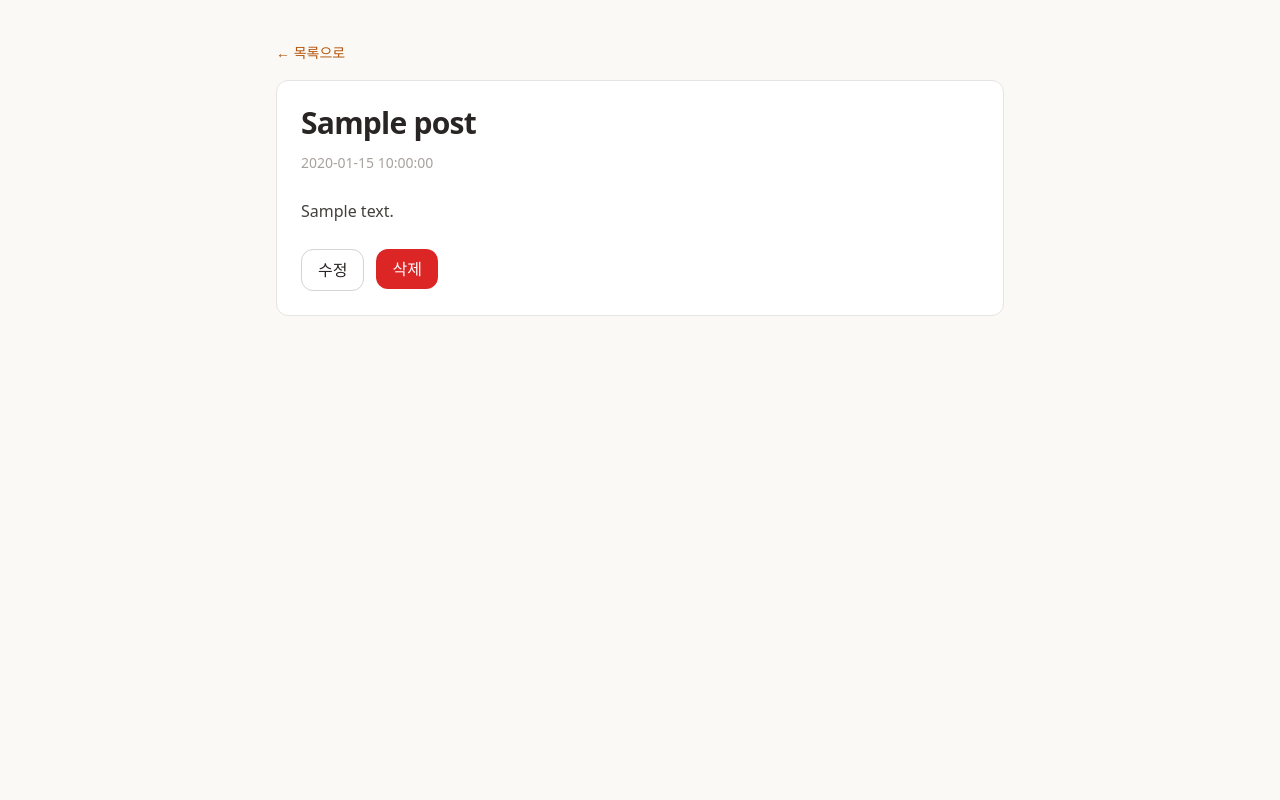
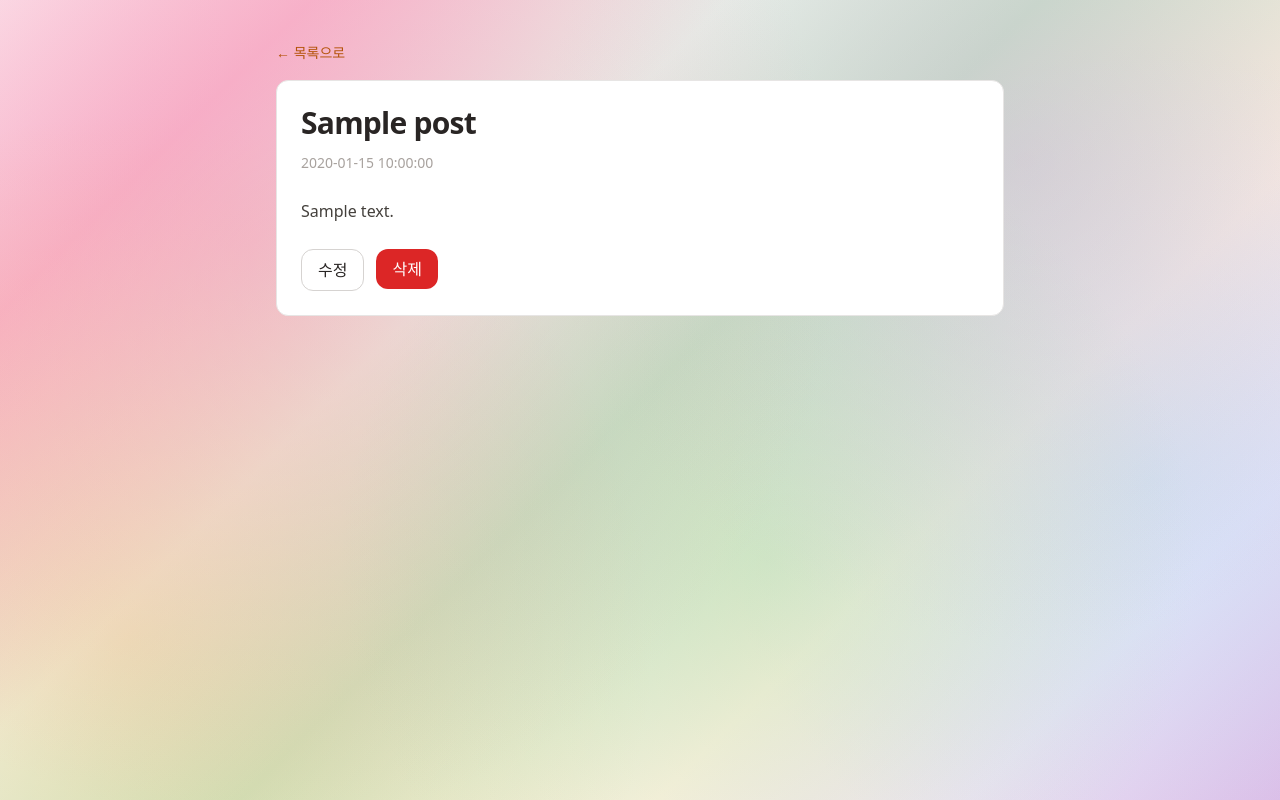
Before and after one commit to hijin99991470-lgtm/day4-flsk, a Flask app: page /posts/1 in a window 1280 px wide. Run offline with Flask 3, Linux system fonts and the light colour scheme; tables that the repository leaves empty hold one stand-in row (values such as "Sample post"); some libraries are stand-ins or nearby versions.

Commit message:
Apply garden-themed background to post detail page
Co-Authored-By: Claude Opus 4.7 <noreply@anthropic.com>

```diff
--- a/templates/post_detail.html
+++ b/templates/post_detail.html
@@ -6,7 +6,8 @@
     <title>{{ post['title'] }}</title>
     <script src="https://cdn.tailwindcss.com"></script>
   </head>
-  <body class="bg-[#FAF9F6] text-stone-800">
+  <body class="text-stone-800 min-h-screen" style="background: linear-gradient(135deg, #fce4ec 0%, #f8bbd0 15%, #e8f5e9 35%, #c8e6c9 50%, #fff3e0 70%, #f3e5f5 85%, #e1bee7 100%);">
+    <div class="min-h-screen" style="background-image: radial-gradient(circle at 20% 30%, rgba(244,143,177,0.4) 0%, transparent 50%), radial-gradient(circle at 80% 20%, rgba(206,147,216,0.3) 0%, transparent 40%), radial-gradient(circle at 60% 70%, rgba(165,214,167,0.4) 0%, transparent 45%), radial-gradient(circle at 10% 80%, rgba(255,183,77,0.3) 0%, transparent 40%), radial-gradient(circle at 90% 60%, rgba(129,212,250,0.3) 0%, transparent 35%);">
     <main class="max-w-3xl mx-auto px-5 py-10">
       <a href="{{ url_for('post_list') }}" class="text-sm text-amber-700">← 목록으로</a>
 
@@ -23,5 +24,6 @@
         </div>
       </article>
     </main>
+    </div>
   </body>
 </html>
```
